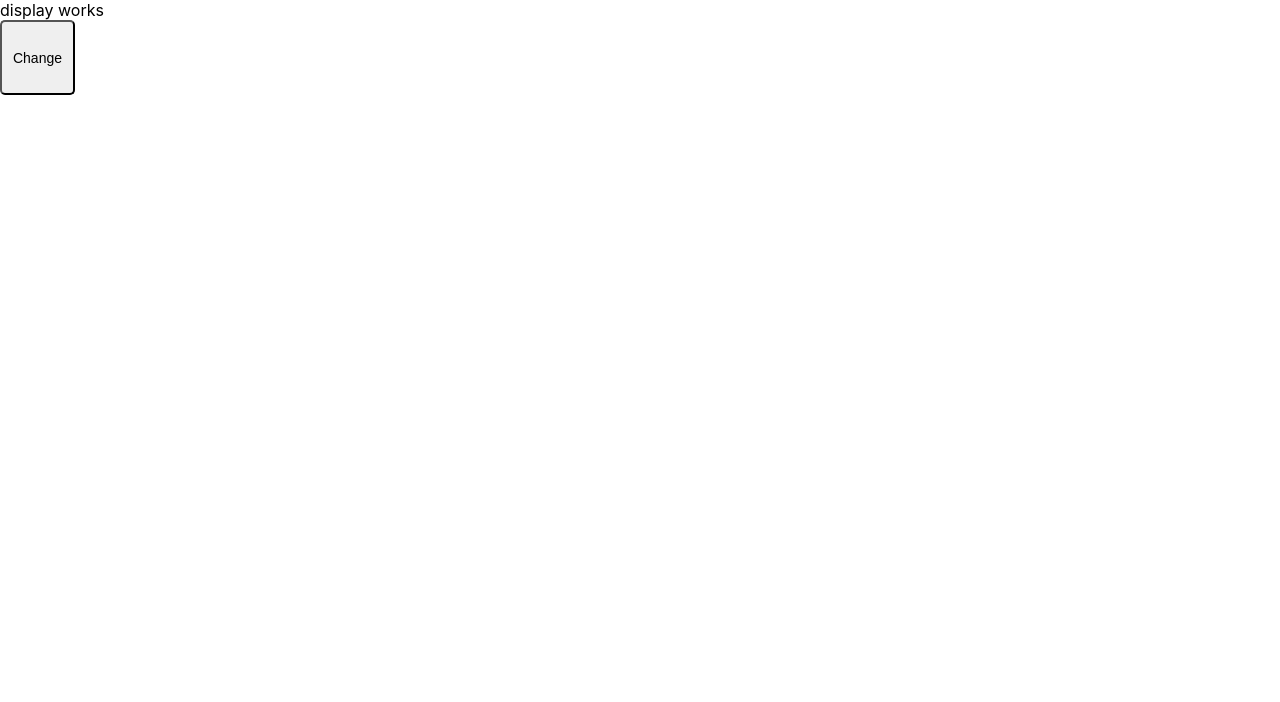
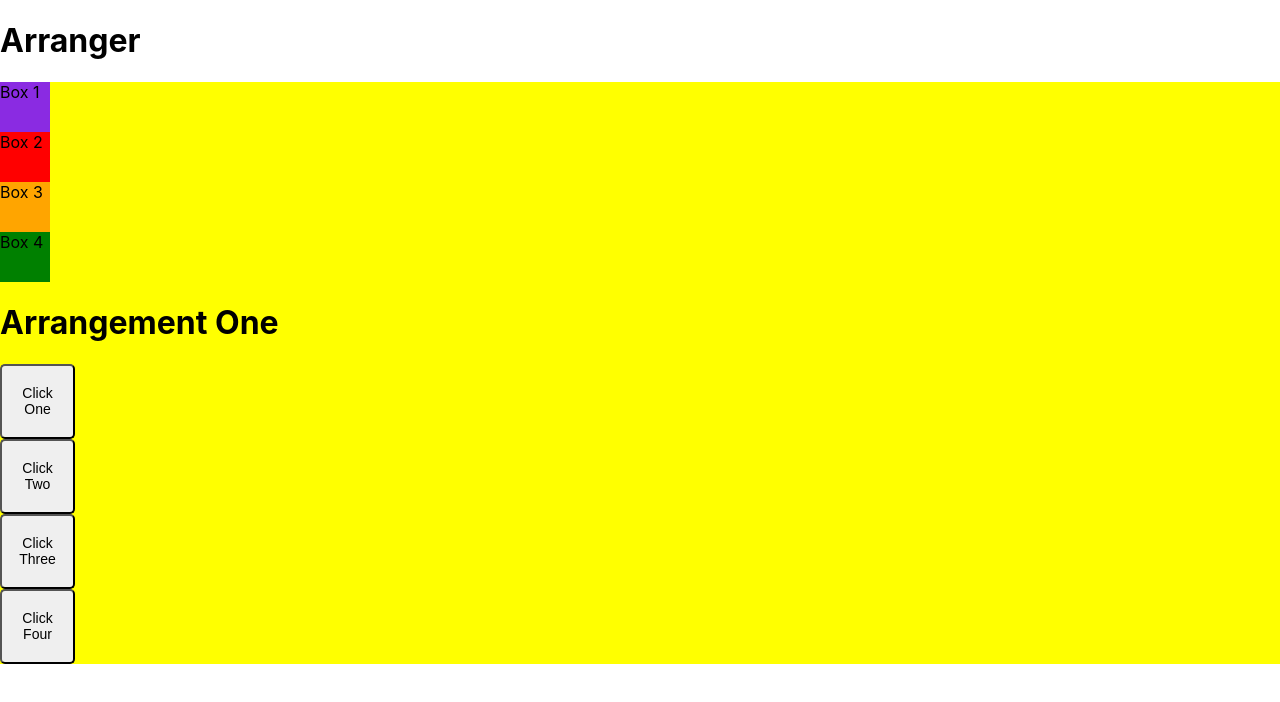
Before and after one commit to SethWickham/box-arranger, a React (Create React App) app in the folder react-box-arranger/: page / in a window 1280 px wide. Shown: the top 702 px of the page. Built offline with nearby package versions, Linux system fonts and the light colour scheme.

Commit message:
organized btns added multiple btn buntionality

```diff
--- a/react-box-arranger/src/components/Rotator/Rotator.js
+++ b/react-box-arranger/src/components/Arranger/Arranger.js
@@ -5,20 +5,49 @@ import Button from '../Button/Button';
 
 import styles from '../Box/Box.module.css';
 
-export default class Rotator extends Component {
+export default class Arranger extends Component {
   constructor(props) {
     super(props);
     this.state = {
-      arrangeOne: false,
+      arrangeOne: true,
       arrangeTwo: false,
       arrangeThree: false,
       arrangeFour: false
     };
   }
 
-  arrangeHandler() {
-    console.log('clicked');
-  }
+  arrangeOneHandler = () => {
+    this.setState({
+      arrangeOne: true,
+      arrangeTwo: false,
+      arrangeThree: false,
+      arrangeFour: false
+    });
+  };
+  arrangeTwoHandler = () => {
+    this.setState({
+      arrangeOne: false,
+      arrangeTwo: true,
+      arrangeThree: false,
+      arrangeFour: false
+    });
+  };
+  arrangeThreeHandler = () => {
+    this.setState({
+      arrangeOne: false,
+      arrangeTwo: false,
+      arrangeThree: true,
+      arrangeFour: false
+    });
+  };
+  arrangeFourHandler = () => {
+    this.setState({
+      arrangeOne: false,
+      arrangeTwo: false,
+      arrangeThree: false,
+      arrangeFour: true
+    });
+  };
 
   render() {
     return (
@@ -26,16 +55,16 @@ export default class Rotator extends Component {
         {this.state.arrangeOne ? (
           <div>
             <div className={styles.Box1}>
-              <Box show boxNumber={1}></Box>
+              <Box boxNumber={1}></Box>
             </div>
             <div className={styles.Box2}>
-              <Box show boxNumber={2}></Box>
+              <Box boxNumber={2}></Box>
             </div>
             <div className={styles.Box3}>
-              <Box show boxNumber={3}></Box>
+              <Box boxNumber={3}></Box>
             </div>
             <div className={styles.Box4}>
-              <Box show boxNumber={4}></Box>
+              <Box boxNumber={4}></Box>
             </div>
             <h1>Arrangement One</h1>
           </div>
@@ -43,16 +72,16 @@ export default class Rotator extends Component {
         {this.state.arrangeTwo ? (
           <div>
             <div className={styles.Box2}>
-              <Box show boxNumber={2}></Box>
+              <Box boxNumber={2}></Box>
             </div>
             <div className={styles.Box3}>
-              <Box show boxNumber={3}></Box>
+              <Box boxNumber={3}></Box>
             </div>
             <div className={styles.Box4}>
-              <Box show boxNumber={4}></Box>
+              <Box boxNumber={4}></Box>
             </div>
             <div className={styles.Box1}>
-              <Box show boxNumber={1}></Box>
+              <Box boxNumber={1}></Box>
             </div>
             <h1> Arrangement Two</h1>
           </div>
@@ -60,16 +89,16 @@ export default class Rotator extends Component {
         {this.state.arrangeThree ? (
           <div>
             <div className={styles.Box3}>
-              <Box show boxNumber={3}></Box>
+              <Box boxNumber={3}></Box>
             </div>
             <div className={styles.Box4}>
-              <Box show boxNumber={4}></Box>
+              <Box boxNumber={4}></Box>
             </div>
             <div className={styles.Box1}>
-              <Box show boxNumber={1}></Box>
+              <Box boxNumber={1}></Box>
             </div>
             <div className={styles.Box2}>
-              <Box show boxNumber={2}></Box>
+              <Box boxNumber={2}></Box>
             </div>
             <h1>Arrangement Three</h1>
           </div>
@@ -77,21 +106,24 @@ export default class Rotator extends Component {
         {this.state.arrangeFour ? (
           <div>
             <div className={styles.Box4}>
-              <Box show boxNumber={4}></Box>
+              <Box boxNumber={4}></Box>
             </div>
             <div className={styles.Box1}>
-              <Box show boxNumber={1}></Box>
+              <Box boxNumber={1}></Box>
             </div>
             <div className={styles.Box2}>
-              <Box show boxNumber={2}></Box>
+              <Box boxNumber={2}></Box>
             </div>
             <div className={styles.Box3}>
-              <Box show boxNumber={3}></Box>
+              <Box boxNumber={3}></Box>
             </div>
             <h1>Arrangement Four</h1>
           </div>
         ) : null}
-        <Button clicked={this.arrangeHandler}></Button>
+        <Button clicked={this.arrangeOneHandler} btnNmbr="One" />
+        <Button clicked={this.arrangeTwoHandler} btnNmbr="Two" />
+        <Button clicked={this.arrangeThreeHandler} btnNmbr="Three" />
+        <Button clicked={this.arrangeFourHandler} btnNmbr="Four" />
       </div>
     );
   }
--- a/react-box-arranger/src/components/Box/Box.js
+++ b/react-box-arranger/src/components/Box/Box.js
@@ -1,5 +1,5 @@
 import React from 'react';
 
-const box = props => (props.show ? <div> Box {props.boxNumber}</div> : null);
+const box = props => <div> Box {props.boxNumber}</div>;
 
 export default box;
--- a/react-box-arranger/src/components/Button/Button.js
+++ b/react-box-arranger/src/components/Button/Button.js
@@ -5,7 +5,7 @@ import styles from '../Button/Button.module.css';
 const button = props => (
   <div>
     <button onClick={props.clicked} className={styles.Button}>
-      Change
+      Click {props.btnNmbr}
     </button>
   </div>
 );
--- a/react-box-arranger/src/components/Display/Display.js
+++ b/react-box-arranger/src/components/Display/Display.js
@@ -1,10 +1,15 @@
 import React from 'react';
 
-import Rotator from '../Rotator/Rotator';
+import Arranger from '../Arranger/Arranger';
+import styles from '../Display/Display.module.css';
 const display = () => (
-  <div>
-    display works
-    <Rotator />
+  <div className={styles.Container}>
+    <div className={styles.Title}>
+      <h1>Arranger</h1>
+    </div>
+    <div className={styles.Display}>
+      <Arranger />
+    </div>
   </div>
 );
 
--- a/react-box-arranger/src/components/Display/Display.module.css
+++ b/react-box-arranger/src/components/Display/Display.module.css
@@ -1,13 +1,8 @@
 .Container {
-  height: 100%;
-  display: flex;
-  align-items: center;
-  justify-content: center;
+}
+.Title {
 }
 
 .Display {
-  align-content: center;
   background-color: yellow;
-  width: 250px;
-  height: 250px;
 }
```
